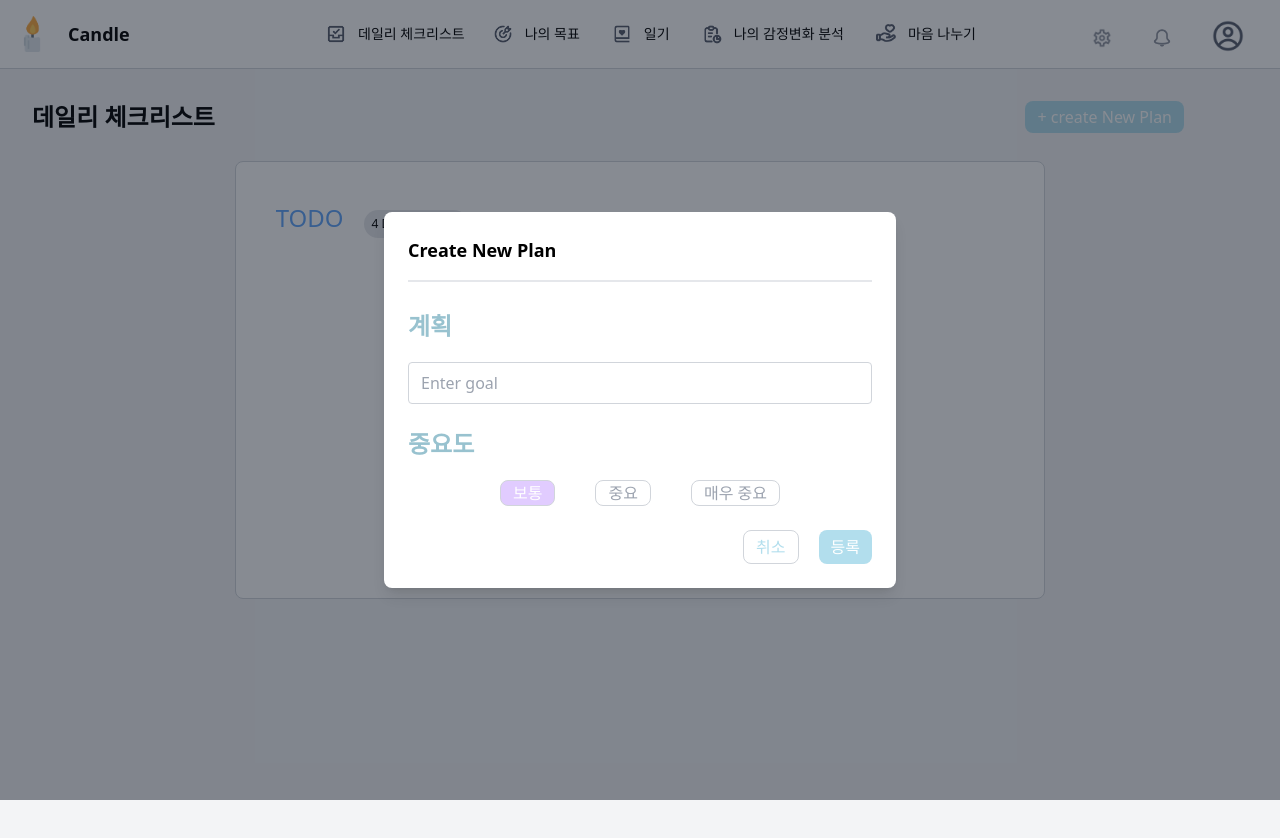
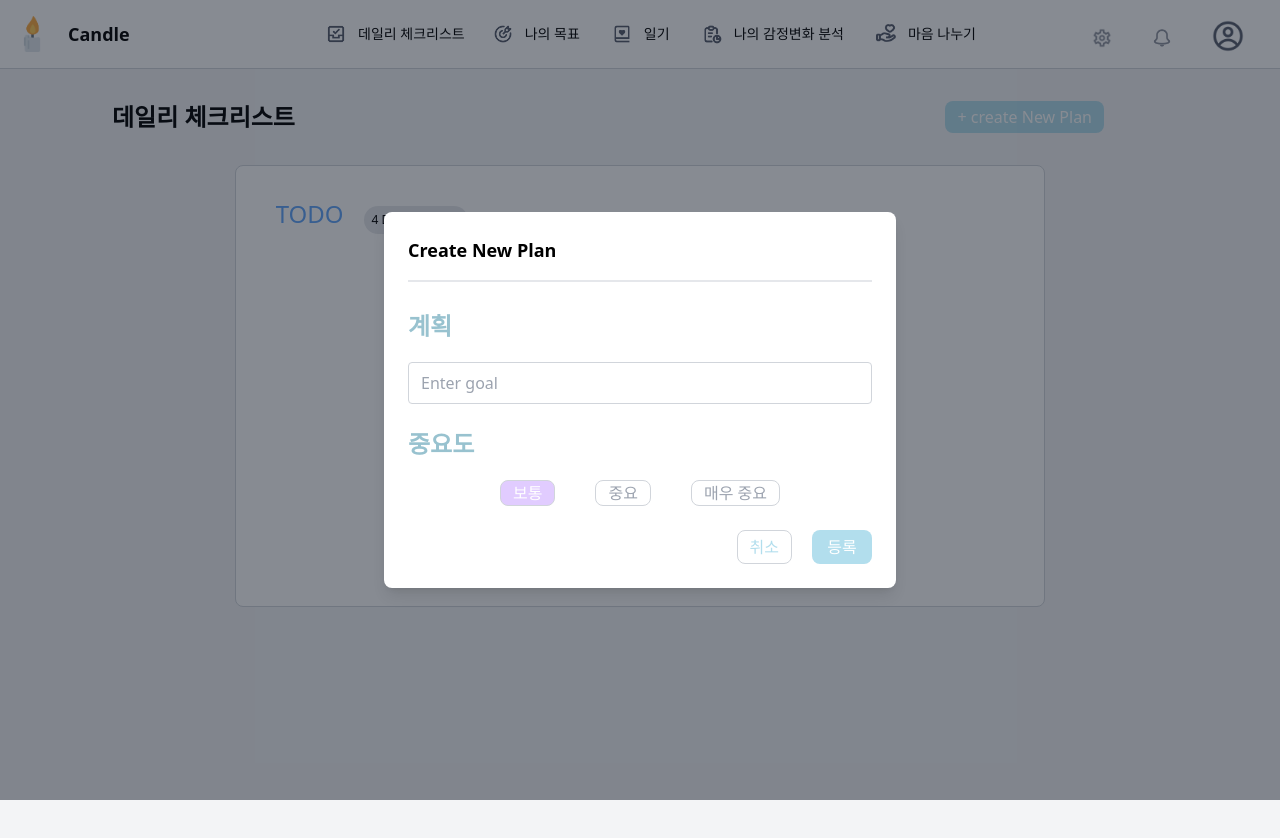
Before and after one commit to EN-K-PaaS/candle-frontend, a React (Create React App) app: page /dailyChecklist in a window 1280 px wide. Both pictures are taken after a click on the button "+ create New Plan". Shown: the top 838 px of the page. Built offline with nearby package versions, Linux system fonts and the light colour scheme.

Commit message:
Feat: 완료된 항목들을 밑으로 가게 하는 부분 추가 Rename: DailyCheck를 DailyChecklistItem으로 이름 변경

```diff
--- a/src/pages/DailyChecklist/DailyChecklistContainer.tsx
+++ b/src/pages/DailyChecklist/DailyChecklistContainer.tsx
@@ -1,6 +1,6 @@
 import { useState } from "react";
 import DailyChecklistCreator from "./components/DailyChecklistCreator";
-import DailyChecklist from "./components/DailyChecklist";
+import DailyChecklistItem from "./components/DailyChecklistItem";
 
 export type Importance = "보통" | "중요" | "매우 중요";
 
@@ -51,9 +51,13 @@ const DailyChecklistContainer = () => {
     setDailyChecklist(newChecklist);
   };
 
+  const sortedDailyChecklist = [...dailyChecklist].sort((a, b) => {
+    return Number(a.done) - Number(b.done);
+  });
+
   return (
     <div className="min-h-screen p-8 bg-gray-100">
-      <div className="flex items-center justify-between">
+      <div className="flex items-center justify-between px-20">
         <div className="text-2xl font-black text-black">데일리 체크리스트</div>
         <div>
           <button
@@ -65,7 +69,7 @@ const DailyChecklistContainer = () => {
         </div>
       </div>
 
-      <div className="w-2/3 p-10 mx-auto bg-white border border-gray-300 rounded-lg translate-y-7">
+      <div className="w-2/3 px-10 pt-8 pb-10 mx-auto mt-8 bg-white border border-gray-300 rounded-lg">
         <div className="flex">
           <h1 className="text-2xl text-blue-400">TODO</h1>
           <div className="flex items-center justify-center p-2 ml-5 translate-y-2 bg-gray-200 rounded-2xl w-18 h-7">
@@ -75,12 +79,12 @@ const DailyChecklistContainer = () => {
           </div>
         </div>
         <div>
-          <div className="font-bold w-2/3 h-12 relative mx-auto mt-5 border border-gray-300 rounded-t-lg text-[13px] bg-alabaster text-darkGray">
+          <div className="font-bold w-2/3 h-12 relative mx-auto mt-8 border border-gray-300 rounded-t-lg text-[13px] bg-alabaster text-darkGray">
             <span className="absolute pt-3 left-14">계획</span>
             <span className="absolute pt-3 right-22.5">우선순위</span>
           </div>
-          <DailyChecklist
-            dailyChecklist={dailyChecklist}
+          <DailyChecklistItem
+            dailyChecklist={sortedDailyChecklist}
             deletePlan={deletePlan}
             toggleDone={toggleDone}
           />
--- a/src/pages/DailyChecklist/components/DailyChecklistCreator.tsx
+++ b/src/pages/DailyChecklist/components/DailyChecklistCreator.tsx
@@ -36,7 +36,7 @@ const DailyChecklistCreator = (props: DailyChecklistCreatorProps) => {
             type="text"
             value={plan}
             onChange={(e) => setPlan(e.target.value)}
-            className="w-full px-3 py-2 border border-gray-300 rounded focus:outline-none focus:border-blue-500"
+            className="w-full px-3 py-2 border border-gray-300 rounded focus:outline-none "
             placeholder="Enter goal"
           />
         </div>
@@ -72,7 +72,7 @@ const DailyChecklistCreator = (props: DailyChecklistCreatorProps) => {
 
           <button
             onClick={handleSubmit}
-            className="px-3 py-1 text-white transition-colors rounded-lg bg-buttonBlue w-15 hover:bg-white hover:text-buttonBlue hover:border hover:border-gray-300 "
+            className="px-3 py-1 text-white transition-colors duration-200 rounded-lg bg-buttonBlue w-[60px] border border-transparent hover:bg-white hover:text-buttonBlue hover:border-gray-300"
           >
             등록
           </button>
--- a/src/pages/DailyChecklist/components/DailyChecklist.tsx
+++ b/src/pages/DailyChecklist/components/DailyChecklistItem.tsx
@@ -6,7 +6,7 @@ type DailyChecklistItemProps = {
   deletePlan: (no: number) => void;
 };
 
-const DailyChecklist = (props: DailyChecklistItemProps) => {
+const DailyChecklistItem = (props: DailyChecklistItemProps) => {
   const getImportanceColor = (importance: Importance, isDone: boolean) => {
     if (isDone) {
       return getIsDoneColor(importance);
@@ -71,4 +71,4 @@ const DailyChecklist = (props: DailyChecklistItemProps) => {
   );
 };
 
-export default DailyChecklist;
+export default DailyChecklistItem;
```
